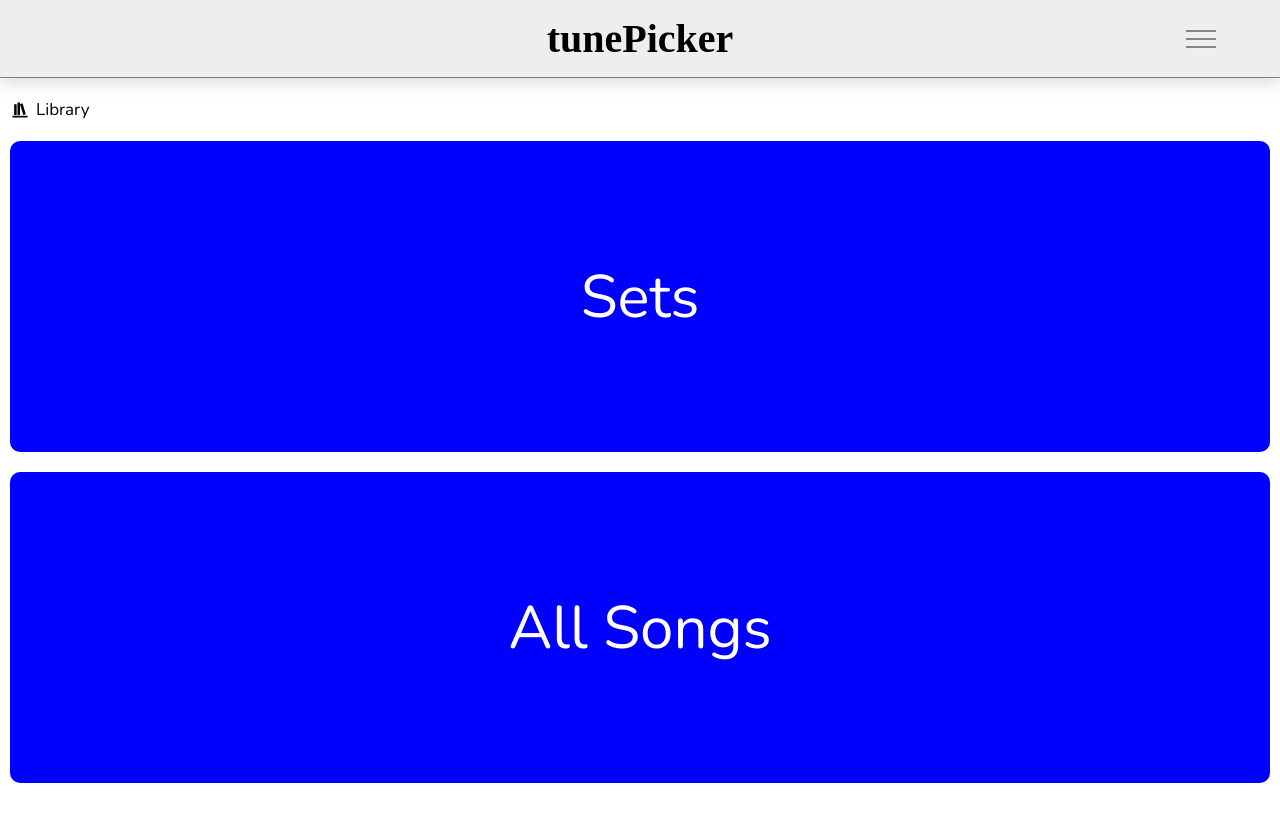
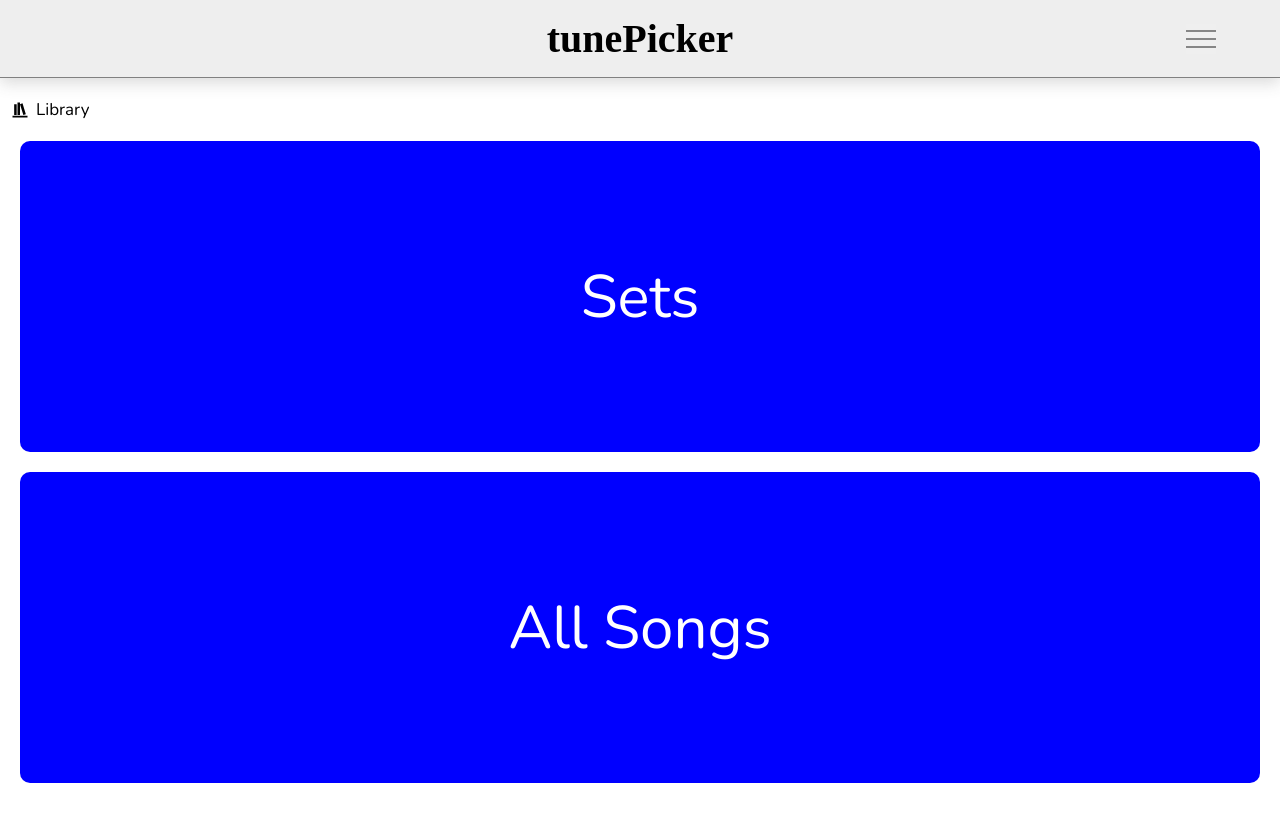
Before and after one commit to dougc85/tunepicker, a React (Create React App) app: page /library in a window 1280 px wide. Shown: the top 822 px of the page. Built offline with nearby package versions, Linux system fonts and the light colour scheme; no server answers; sample sign-in values are in the browser's storage; a web font is replaced by a local one.

Commit message:
styled all inputs and textareas to have, at minimum, 16px font-size so that ios won't auto-zoom

```diff
--- a/src/GlobalStyles.js
+++ b/src/GlobalStyles.js
@@ -8,10 +8,14 @@ const GlobalStyles = createGlobalStyle`
     margin: 0;
   }
 
-  html,
+  html {
+    font-size: 62.5%;
+    font-family: 'Nunito';
+  }
+
   input,
   textarea {
-    font-size: 62.5%;
+    font-size: max(62.5%, 16px);
     font-family: 'Nunito';
   }
 
--- a/src/components/Library/Library.styled.js
+++ b/src/components/Library/Library.styled.js
@@ -2,7 +2,7 @@ import styled from "styled-components";
 import { libraryColor } from "../../partials/variables.styled";
 
 export const LibraryStyled = styled.div`
-  height: calc(100vh - 95px);
+  height: calc(${window.innerHeight}px - 95px);
   display: flex;
   flex-direction: column;
 
@@ -14,7 +14,7 @@ export const LibraryStyled = styled.div`
     justify-content: center;
     align-items: center;
     font-size: 6rem;
-    margin: 1rem;
+    margin: 1rem 2rem;
     border-radius: 10px;
     flex-grow: 1;
 
```
